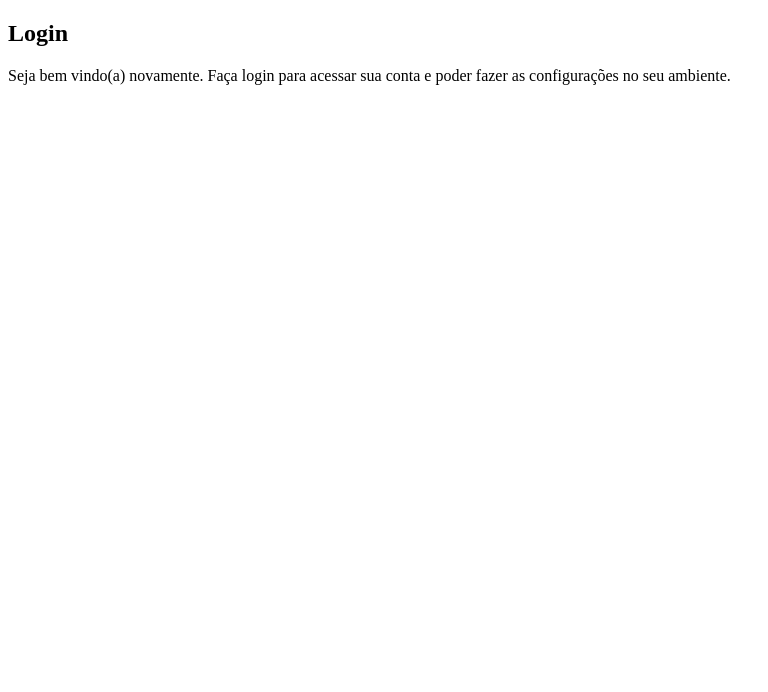
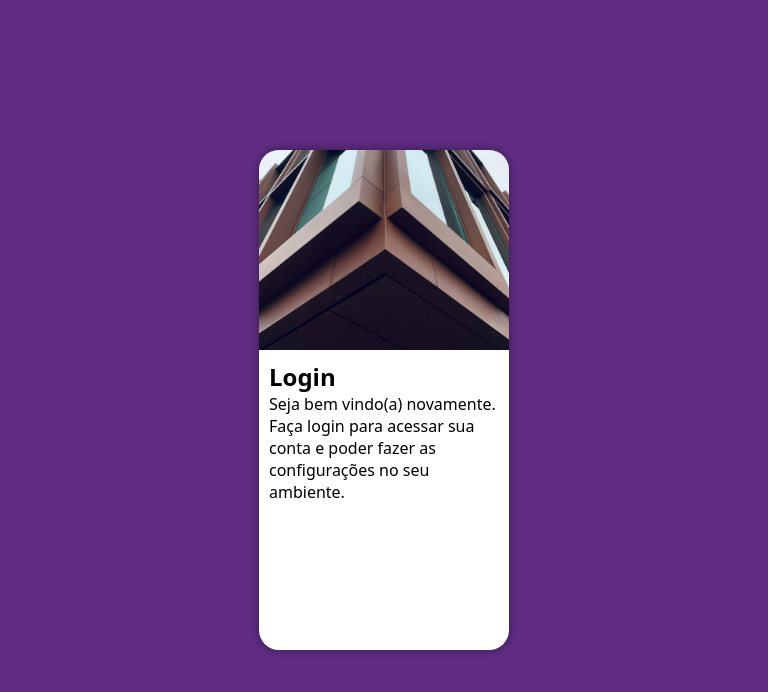
Before and after one commit to Kauanwzn/projeto-login, a plain HTML site: page index.html in a window 768 px wide. Drawn offline with Linux system fonts and the light colour scheme.

Commit message:
atualizei o projeto login

```diff
--- /dev/null
+++ b/estilos/media-query.css
@@ -0,0 +1,18 @@
+@charset "UTF-8";
+
+@media screen and (min-width: 768px) and (max-width: 992px) {
+    section#login {
+        width: 90vw;
+    }
+
+    section#login > div#imagem {
+        float: 80vw;
+        width: 30%;
+        height: 100%;
+    }
+
+    section#login > div#formulario {
+        float: right;
+        width: 70%;
+    }
+}
--- a/estilos/style.css
+++ b/estilos/style.css
@@ -5,3 +5,49 @@
     Verde: #49a09d
     Lilás: #5f2c82
 */
+
+* {
+    font-family: system-ui, -apple-system, BlinkMacSystemFont, 'Segoe UI', Roboto, Oxygen, Ubuntu, Cantarell, 'Open Sans', 'Helvetica Neue', sans-serif;
+    padding: 0px;
+    margin:0px;
+    box-sizing: border-box;
+}
+
+body, html {
+    background-color: #5f2c82;
+    height: 100vh;
+    width: 100vw;
+}
+
+main {
+    position: relative;
+    height: 100vh;
+    width: 100vw;
+}
+
+section#login {
+    position: absolute;
+    top: 50%;
+    left: 50%;
+    transform: translate(-50%, -50%);
+    overflow: hidden;
+
+    background-color: white;
+    width: 250px;
+    height: 500px;
+    border-radius: 20px;
+    box-shadow: 0px 0px 10px rgba(0, 0, 0, 0.423);
+}
+
+section#login > div#imagem {
+    display: block;
+    background: #5f2c82 url(../imagens/predio.jpg) no-repeat;
+    background-size: cover;
+    background-position: left bottom;
+    height: 200px;
+}
+
+section#login > div#formulario {
+    display: block;
+    padding: 10px;
+}
--- a/index.html
+++ b/index.html
@@ -5,6 +5,7 @@
     <meta name="viewport" content="width=device-width, initial-scale=1.0">
     <title>Login</title>
     <link rel="stylesheet" href="estilos/style.css">
+    <link rel="stylesheet" href=estilos/media-query.css">
 </head>
 <body>
     <main>
```
